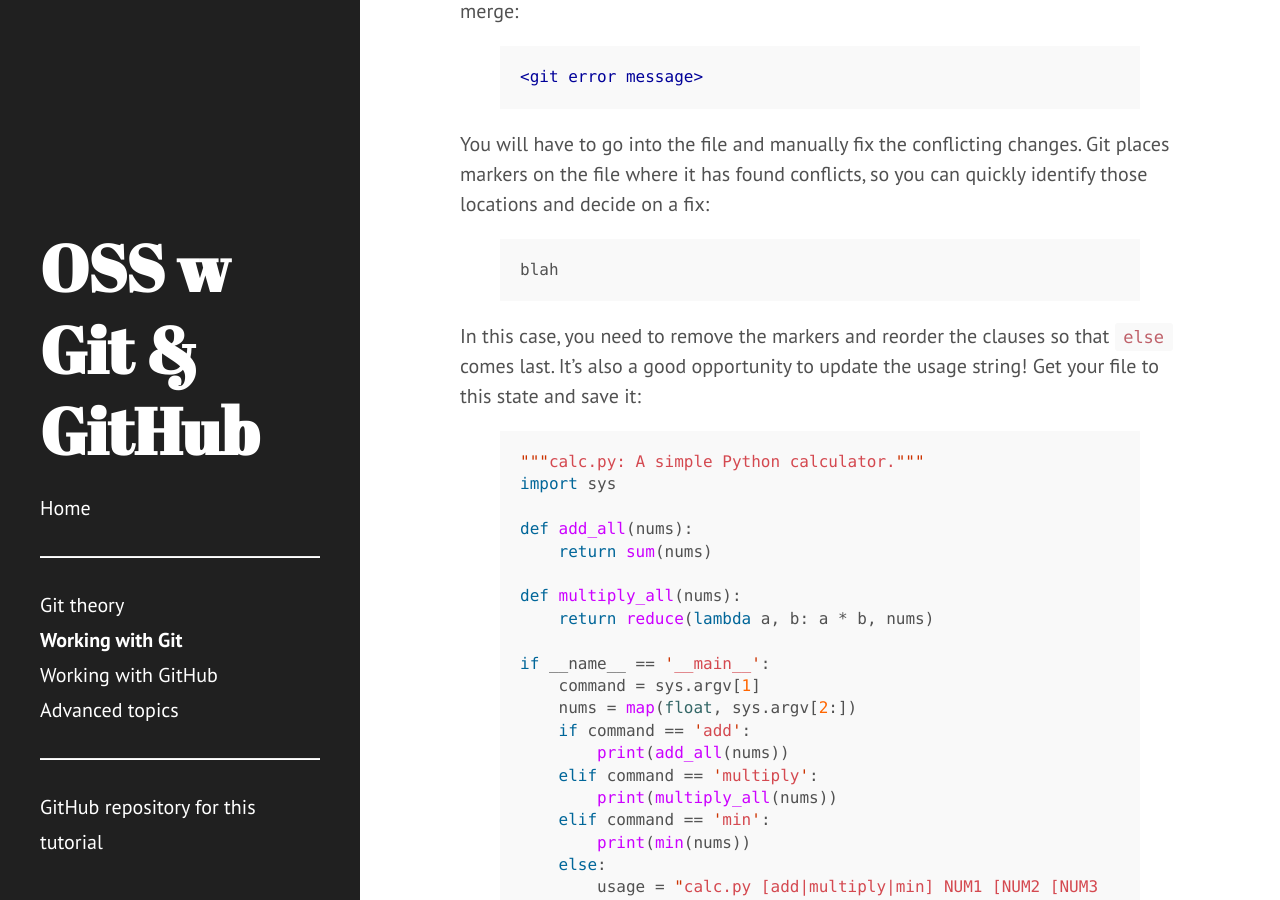
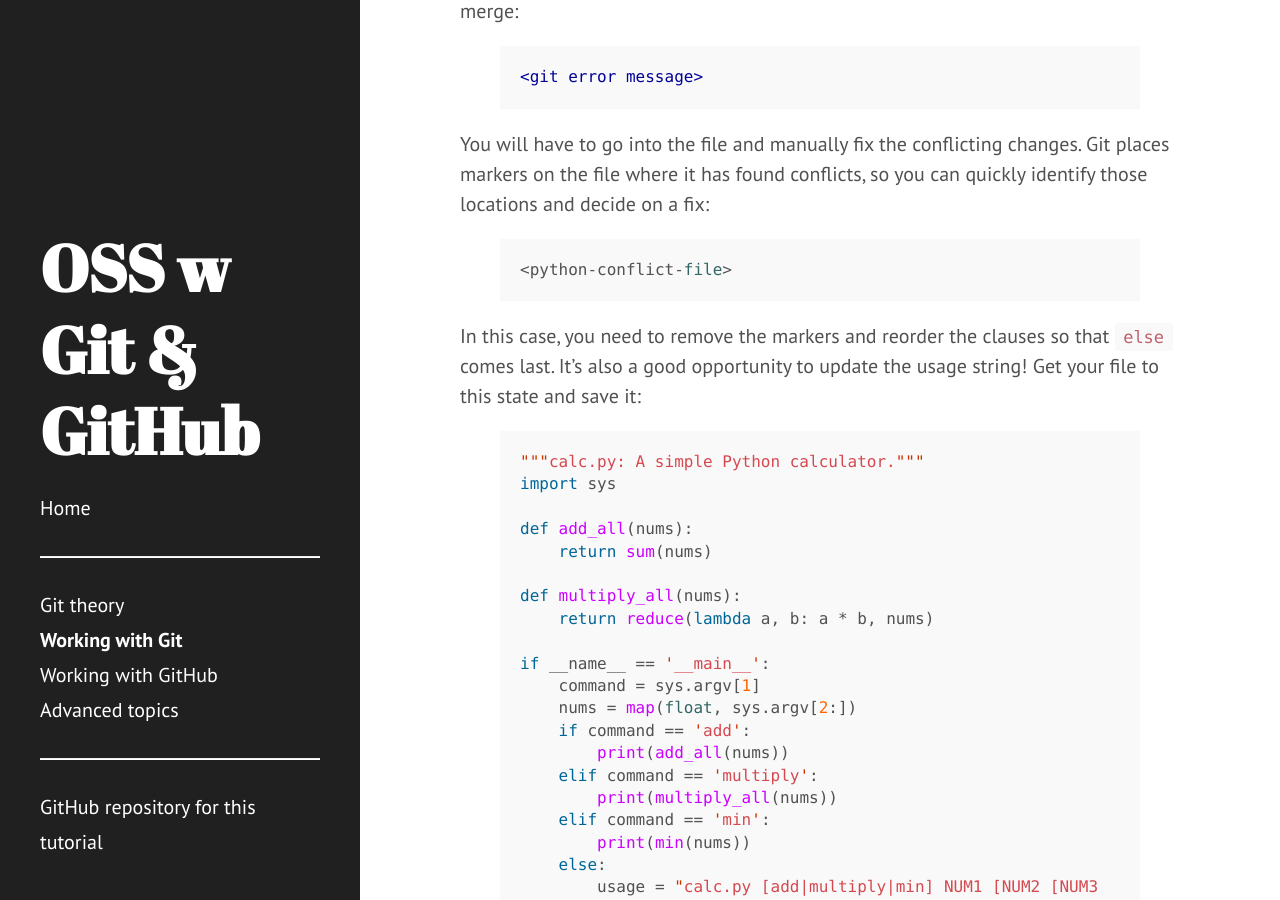
Before and after one commit to jni/git-tutorial, a Jekyll site: the page built from 2-working.md, in a window 1280 px wide and 900 px high, scrolled down 9408 px. Built offline with Jekyll 4.4.1, drawn with Linux system fonts in a browser that asks for light colours.

Commit message:
Substitute blah for something more professional

```diff
--- a/2-working.md
+++ b/2-working.md
@@ -414,7 +414,7 @@ changes. Git places markers on the file where it has found conflicts,
 so you can quickly identify those locations and decide on a fix:
 
 {% highlight python %}
-blah
+<python-conflict-file>
 {% endhighlight %}
 
 In this case, you need to remove the markers and reorder the clauses so
```
